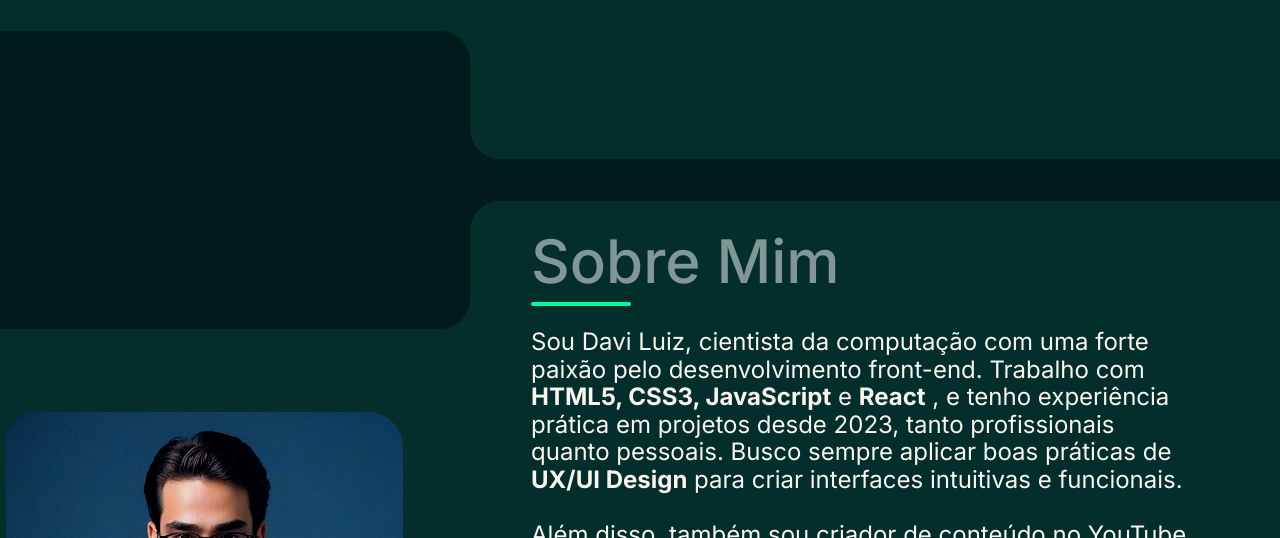
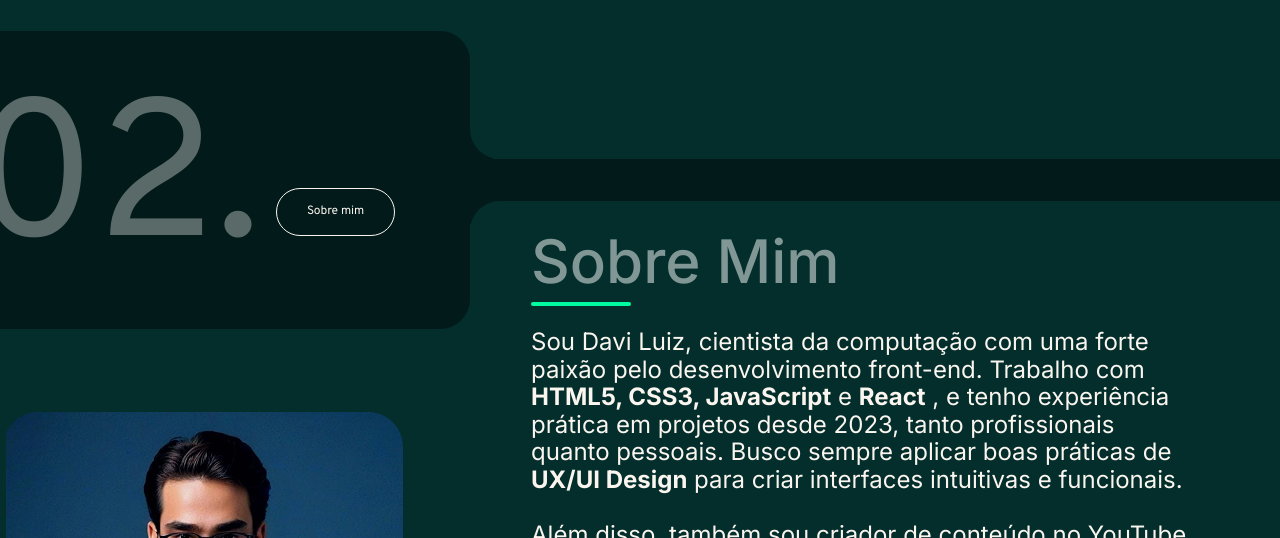
Before and after one commit to Davi-DevRoom/Meu_Portfolio, a plain HTML site: page index.html in a window 1280 px wide. Shown: the part 562-1100 px from the top of the page. Drawn offline with Linux system fonts and the light colour scheme.

Commit message:
update index about reset

```diff
--- a/index.html
+++ b/index.html
@@ -119,6 +119,14 @@
     </section>
 
     <section class="about__section" id="about">
+        <div class="index">
+            <div>
+                <h1>
+                    02.
+                </h1>
+                <span>Sobre mim</span>
+            </div>
+        </div>
         <div class="bg__about">
             <span class="top"></span>
         </div>
```
